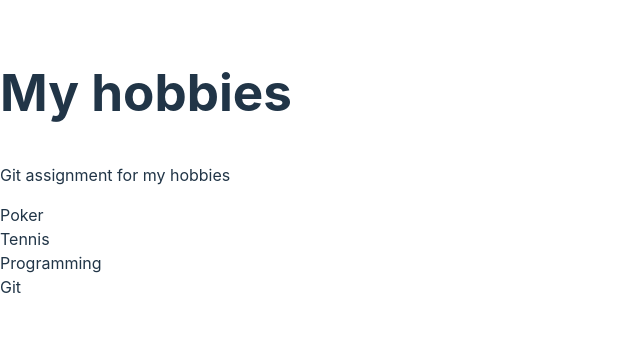
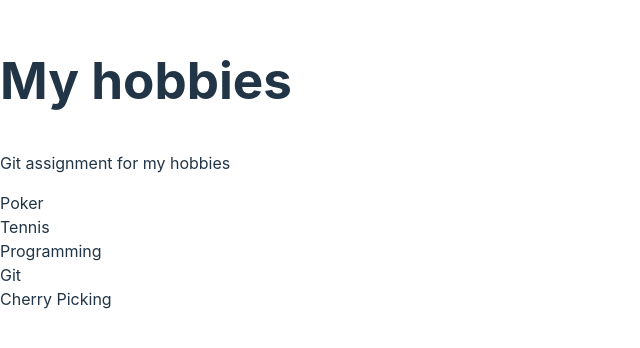
Before and after one commit to RalfiSlask/Git-Assignment, a React (Vite) app: page / in a window 1280 px wide. Shown: the part 240-588 px from the top of the page, without its empty margins (0-640 px from the left). Built offline with nearby package versions, Linux system fonts and the light colour scheme.

Commit message:
feat: cherry pick hobby

```diff
--- a/src/App.tsx
+++ b/src/App.tsx
@@ -2,7 +2,7 @@ import Hobby from './components/Hobby';
 import LandingIntro from './components/LandingIntro';
 
 function App() {
-  const hobbies = ['Poker', 'Tennis', 'Programming', 'Git'];
+  const hobbies = ['Poker', 'Tennis', 'Programming', 'Git', 'Cherry Picking'];
 
   return (
     <>
```
